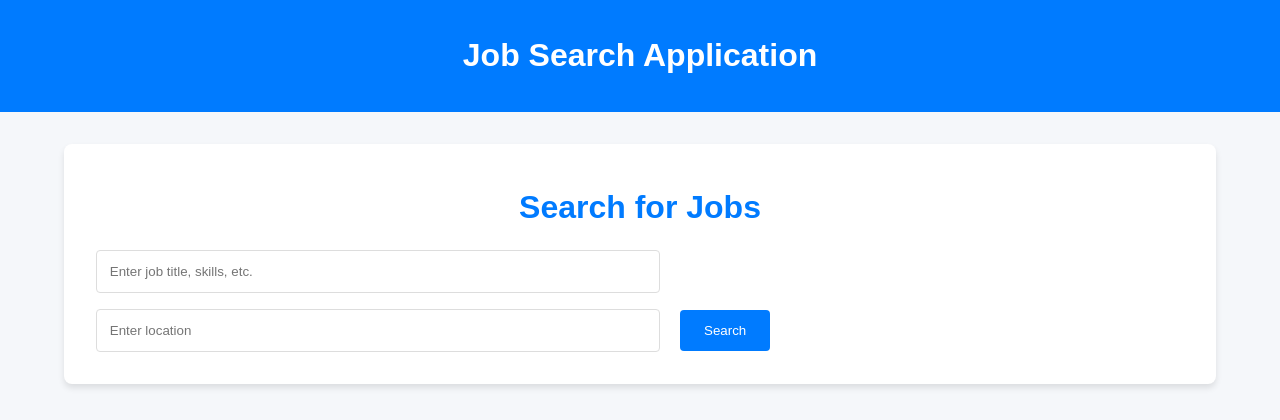
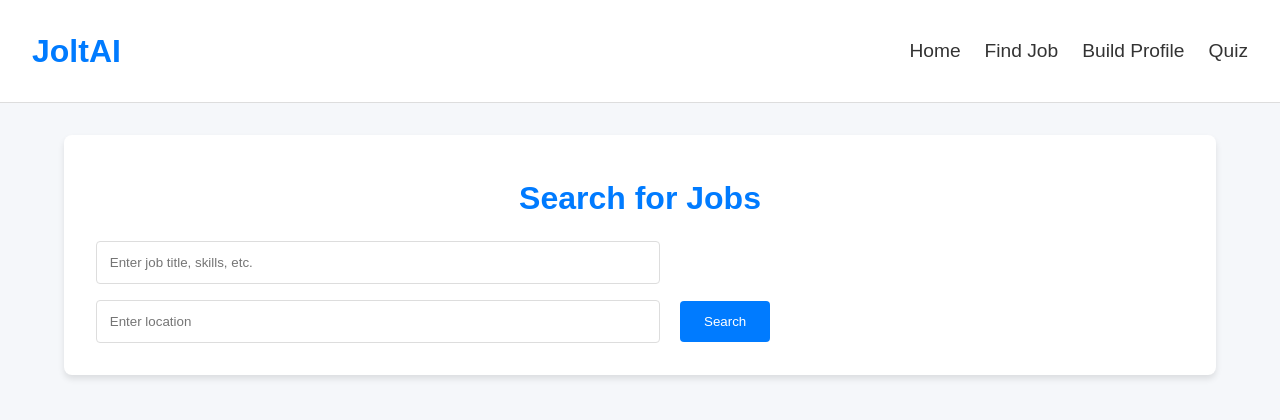
Before and after one commit to bcNishantReddy/OrignDev_AIML, a Flask app: template templates/search.html in a window 1280 px wide. Shown: the top 420 px of the page. Run offline with Flask 3, Linux system fonts and the light colour scheme; the template is opened without the code that fills it, so the values that code supplies are empty.

Commit message:
fixed referencing

```diff
--- a/app.py
+++ b/app.py
@@ -67,22 +67,31 @@ def fetch_careerjet_job_listings(skill, location):
 
 @app.route('/')
 def index():
-    return render_template('search.html')
+    return render_template('index.html')
+@app.route('/profile')
+def profile():
+    return render_template('profile.html')
+@app.route('/quiz')
+def quiz():
+    return render_template('quiz.html')
 
-@app.route('/search', methods=['POST'])
+@app.route('/search', methods=['GET', 'POST'])
 def search_jobs():
-    skill = request.form.get('skill')
-    location = request.form.get('location')
+    if request.method == 'GET':
+        return render_template('search.html')
+    elif request.method == 'POST':
+        skill = request.form.get('skill')
+        location = request.form.get('location')
 
-    linkedin_jobs_v1 = fetch_linkedin_job_listings(skill, location, version="v1")
-    linkedin_jobs_v2 = fetch_linkedin_job_listings(skill, location, version="v2")
-    careerjet_jobs = fetch_careerjet_job_listings(skill, location)
+        linkedin_jobs_v1 = fetch_linkedin_job_listings(skill, location, version="v1")
+        linkedin_jobs_v2 = fetch_linkedin_job_listings(skill, location, version="v2")
+        careerjet_jobs = fetch_careerjet_job_listings(skill, location)
 
-    return jsonify({
-        "linkedin_v1": linkedin_jobs_v1,
-        "linkedin_v2": linkedin_jobs_v2,
-        "careerjet": careerjet_jobs
-    })
+        return jsonify({
+            "linkedin_v1": linkedin_jobs_v1,
+            "linkedin_v2": linkedin_jobs_v2,
+            "careerjet": careerjet_jobs
+        })
 
 if __name__ == '__main__':
-    app.run(debug=True)
+    app.run(host='172.16.228.87', port=5000, debug=True, threaded=False)
--- a/templates/search.html
+++ b/templates/search.html
@@ -13,11 +13,37 @@
       color: #333;
     }
 
-    .header {
-      background-color: #007bff;
-      color: #fff;
-      padding: 1rem;
-      text-align: center;
+    /* Navbar styling */
+    header {
+      display: flex;
+      justify-content: space-between;
+      align-items: center;
+      padding: 1.5rem 2rem;
+      background-color: #ffffff;
+      border-bottom: 1px solid #ddd;
+    }
+
+    .logo {
+      font-size: 2rem;
+      font-weight: bold;
+      color: #007bff;
+    }
+
+    nav ul {
+      list-style: none;
+      display: flex;
+      gap: 1.5rem;
+    }
+
+    nav ul li a {
+      text-decoration: none;
+      color: #333;
+      font-size: 1.2rem;
+      transition: color 0.3s ease;
+    }
+
+    nav ul li a:hover {
+      color: #007bff;
     }
 
     .container {
@@ -96,12 +122,42 @@
     .job-card a:hover {
       text-decoration: underline;
     }
+
+    /* Loading spinner */
+    .loader {
+      display: none;
+      margin: 2rem auto;
+      border: 8px solid #f3f3f3;
+      border-top: 8px solid #007bff;
+      border-radius: 50%;
+      width: 50px;
+      height: 50px;
+      animation: spin 1s linear infinite;
+    }
+
+    @keyframes spin {
+      from {
+        transform: rotate(0deg);
+      }
+      to {
+        transform: rotate(360deg);
+      }
+    }
   </style>
 </head>
 <body>
-  <div class="header">
-    <h1>Job Search Application</h1>
-  </div>
+  <header>
+    <div class="logo">JoltAI</div>
+    <nav>
+      <ul>
+        <li><a href="/">Home</a></li>
+        <li><a href="/search">Find Job</a></li>
+        <li><a href="/profile">Build Profile</a></li>
+        <li><a href="/quiz">Quiz</a></li>
+      </ul>
+    </nav>
+  </header>
+
   <div class="container">
     <div class="search-section">
       <h1>Search for Jobs</h1>
@@ -109,6 +165,9 @@
       <input type="text" id="location" placeholder="Enter location">
       <button onclick="searchJobs()">Search</button>
     </div>
+
+    <div class="loader" id="loader"></div>
+
     <div id="results" class="results"></div>
   </div>
 
@@ -117,6 +176,14 @@
       const skill = document.getElementById("skill").value;
       const location = document.getElementById("location").value;
 
+      const loader = document.getElementById("loader");
+      const resultsDiv = document.getElementById("results");
+
+      // Clear previous results and show loader
+      resultsDiv.innerHTML = "";
+      loader.style.display = "block";
+
+      try {
         const response = await fetch('/search', {
           method: 'POST',
           headers: {
@@ -129,26 +196,15 @@
         });
 
         const data = await response.json();
-      const resultsDiv = document.getElementById("results");
+
+        // Hide loader
+        loader.style.display = "none";
+
         resultsDiv.innerHTML = "<h2>Job Results:</h2>";
 
         if (data.linkedin_v1 && data.linkedin_v1.data) {
           resultsDiv.innerHTML += "<h3>LinkedIn (v1) Jobs</h3>";
           data.linkedin_v1.data.forEach(job => {
-          resultsDiv.innerHTML += `
-            <div class="job-card">
-              <h3>${job.title}</h3>
-              <p><strong>Company:</strong> ${job.company.name}</p>
-              <p><strong>Location:</strong> ${job.location}</p>
-              <p><strong>Posted:</strong> ${job.postDate}</p>
-              <a href="${job.url}" target="_blank">View Job Posting</a>
-            </div>`;
-        });
-      }
-
-      if (data.linkedin_v2 && data.linkedin_v2.data) {
-        resultsDiv.innerHTML += "<h3>LinkedIn (v2) Jobs</h3>";
-        data.linkedin_v2.data.forEach(job => {
             resultsDiv.innerHTML += `
               <div class="job-card">
                 <h3>${job.title}</h3>
@@ -174,6 +230,12 @@
               </div>`;
           });
         }
+      } catch (error) {
+        // Hide loader and show error
+        loader.style.display = "none";
+        resultsDiv.innerHTML = `<p>Error fetching job data. Please try again later.</p>`;
+        console.error("Error fetching data:", error);
+      }
     }
   </script>
 </body>
```
Also changed, not shown: templates/index.html (+6 -6 lines), templates/jobs.html (+5 -5 lines), templates/profile.html (+4 -4 lines), templates/quiz.html (+4 -4 lines). Lines whose indentation alone changed are shown as unchanged.
